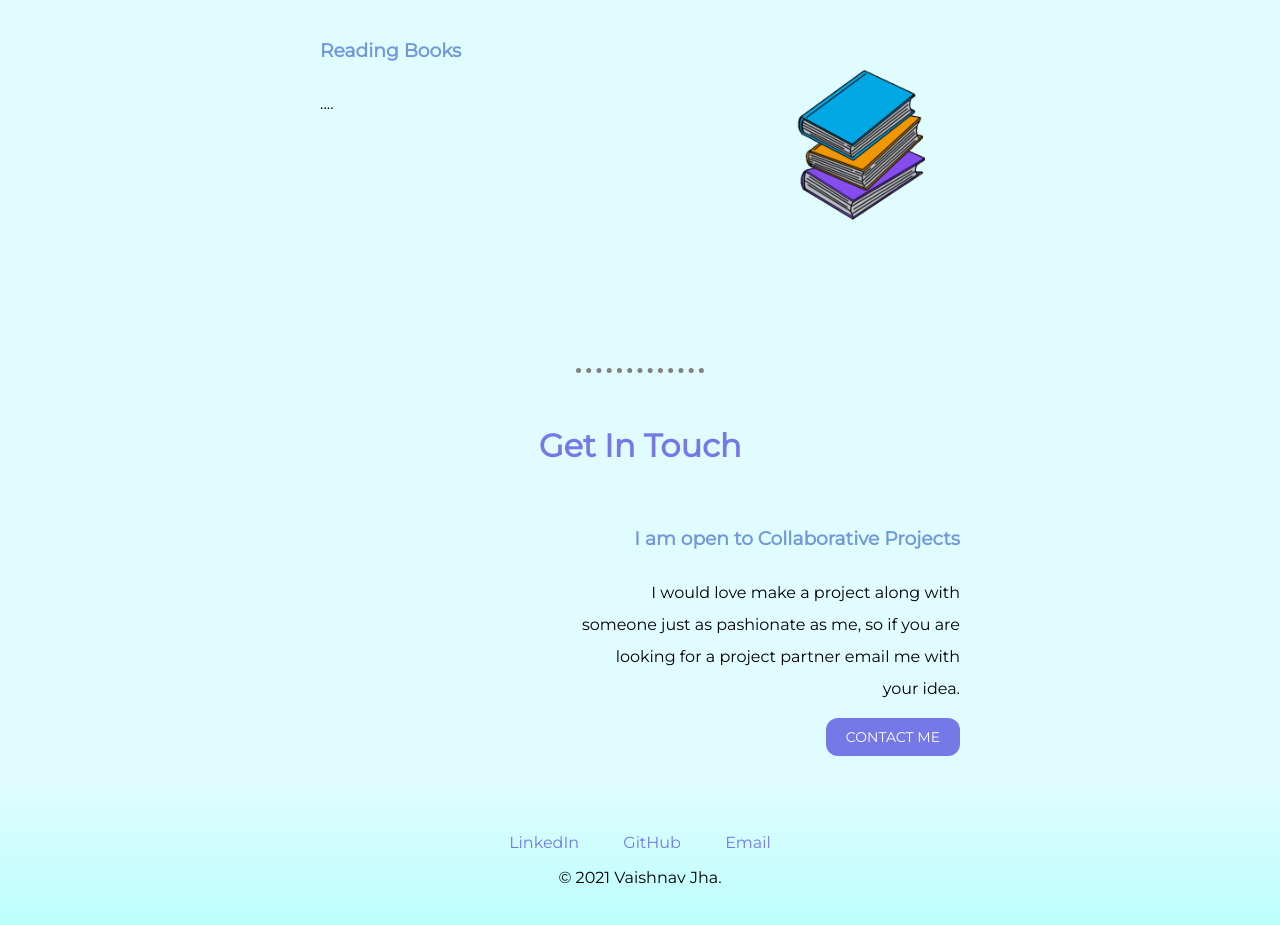
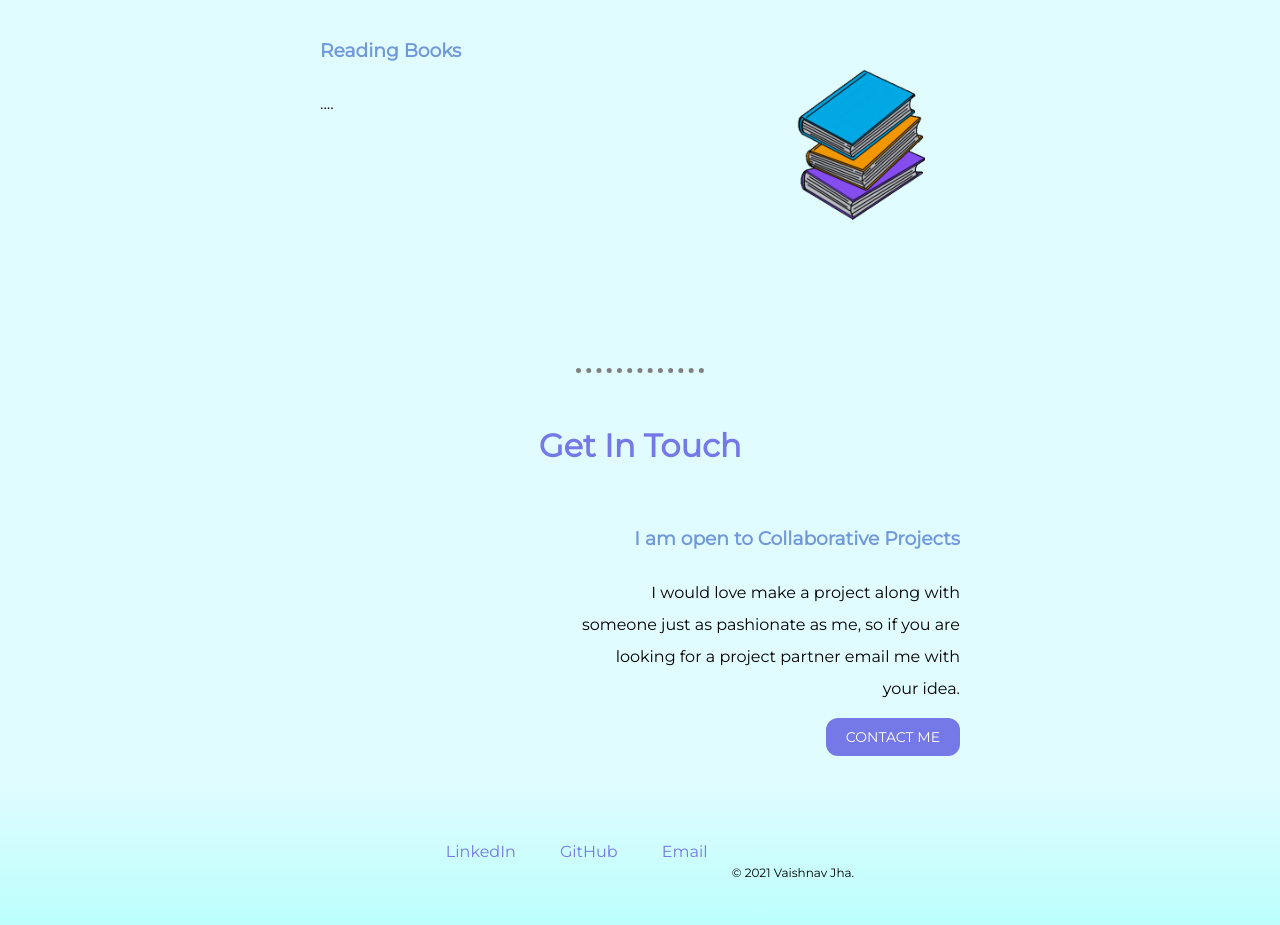
Before and after one commit to Nuethera/my-website, a plain HTML site: page index.html in a window 1280 px wide. Shown: the part 2514-3439 px from the top of the page. Drawn offline with Linux system fonts and the light colour scheme.

Commit message:
Update styles.css

```diff
--- a/css/styles.css
+++ b/css/styles.css
@@ -149,6 +149,10 @@ a:hover{
 }
 .copywrite-footer{
   margin-bottom: 0;
+  font-size: 0.75rem;
+  display: inline-block;
+  position: relative;
+  top: 20px
 }
 body{
   margin: 0px;
```
